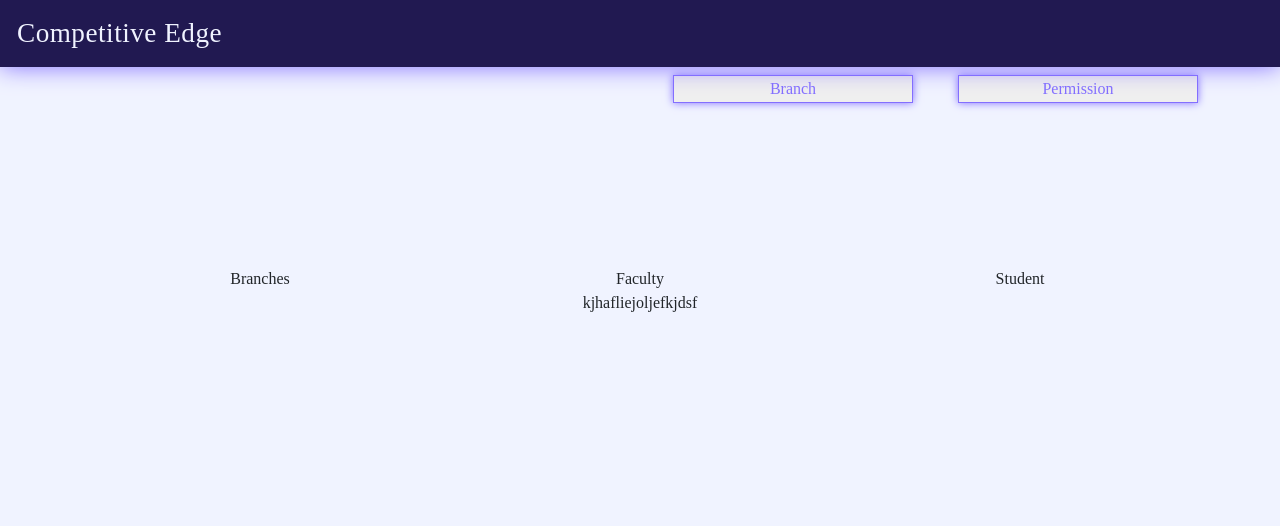
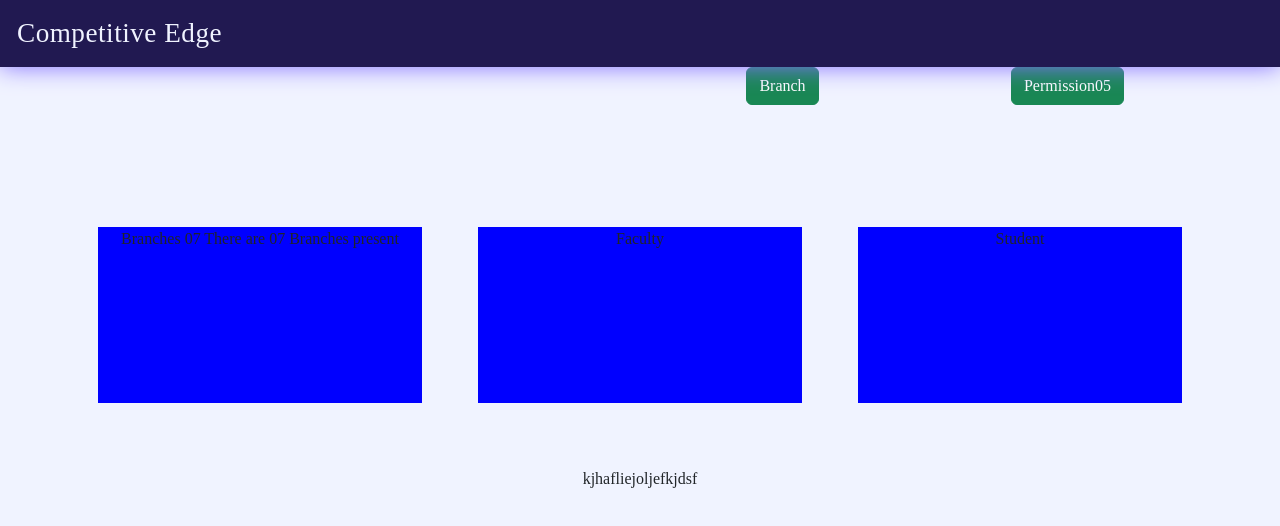
Before and after one commit to BiplabGanguly/competitiveEdge, a React (Create React App) app: page /admin/dashboard in a window 1280 px wide. Shown: the top 526 px of the page. Built offline with nearby package versions, Linux system fonts and the light colour scheme.

Commit message:
change admindashboard

```diff
--- a/src/Css/admindashboardStyle.css
+++ b/src/Css/admindashboardStyle.css
@@ -1,4 +1,12 @@
-.button-control{
-    text-align: right;
-    height: 200px;
+
+.admin-dashboard-info-box{
+    background-color: blue;
+    height: 22vh;
+    margin: 0 2vh 3vh 2vh;
 }
+.center-content{
+    height: 30vh;
+}
+.upper-content{
+    height: 20vh;
+}
--- a/src/containers/AdminDashboard.jsx
+++ b/src/containers/AdminDashboard.jsx
@@ -5,31 +5,37 @@ import "../Css/admindashboardStyle.css";
 function AdminDashboard() {
     return (
         <div className='container'>
-            <div className='row button-control'>
-                <div className='col-6'></div>
-
-                <div className='col-3 branch-button-control'>
-                    <button type='submit' className='btn-home'>Branch</button>
+            <div className='row upper-content'>
+                <div className='col-md-3 admin-branch-button offset-md-6'>
+                    <button type='submit' className='btn btn-success'>Branch</button>
                 </div>
-                <div className='col-3'>
-                    <button type='submit' className='btn-home'>Permission</button>
+                <div className='col-md-3'>
+                    <button type='submit' className='btn btn-success'>Permission<span>05</span></button>
                 </div>
             </div>
             <div className='row center-content'>
-                <div className='col-4 branch-div'>
+                <div className='col-md-4 branch-div'>
+                <div className='admin-dashboard-info-box'>
                     Branches
+                    07
+                    There are 07 Branches present
+                    </div>
                 </div>
-                <div className='col-4 faculty-div'>
+                <div className='col-md-4 faculty-div'>
+                <div className='admin-dashboard-info-box'>
                     Faculty
                 </div>
-                <div className='col-4 student-div'>
+                </div>
+                <div className='col-md-4 student-div'>
+                <div className='admin-dashboard-info-box'>
                     Student
+                    </div>
                 </div>
             </div>
             <div className='row'>
-            <div className='col-12 other-content'>
-                kjhafliejoljefkjdsf
-            </div>
+                <div className='col-md-12 other-content'>
+                    kjhafliejoljefkjdsf
+                </div>
             </div>
         </div>
     )
--- a/src/containers/FormInstitute.jsx
+++ b/src/containers/FormInstitute.jsx
@@ -5,26 +5,26 @@ import { Link } from 'react-router-dom';
 
 function FormInstitute() {
     var showdate = new Date();
-    var displaytodaysdate = showdate.getDate() + '/' + showdate.getMonth() + '/' + showdate.getFullYear();
+    var displaytodaysdate = showdate.getDate() + '/' + (showdate.getMonth()+1) + '/' + showdate.getFullYear();
     return (
         <>
             <div className='container'>
                 <div className='row admin-institute-title'>
                     <div className='institute-title'>Institute Form</div>
                 </div>
-                <div className='row all-information'>
-                    <input type='text' className='form-control' placeholder='Institute Name' />
-                    <input type='textarea' className='form-control' placeholder='Description' />
-                    <input type='text' className='form-control' placeholder='Tagline' />
-                    <input type='text' className='form-control' placeholder='Headline' />
-                    <input type='text' className='form-control' placeholder='Courses' />
-                    <input type='text' className='form-control' placeholder='Any Special Recognitions or Affiliations' />
-                    <input type='text' className='form-control' placeholder='Affiliation ref. Number' />
-                    <div className='col-2'>
+                <div className='row all-information d-block mx-auto'>
+                    <input type='text' className='form-control mb-3' placeholder='Institute Name' />
+                    <textarea className='form-control mb-3' placeholder='Description' rows={3} ></textarea>
+                    <input type='text' className='form-control mb-3' placeholder='Tagline' />
+                    <input type='text' className='form-control mb-3' placeholder='Headline' />
+                    <input type='text' className='form-control mb-3' placeholder='Courses' />
+                    <input type='text' className='form-control mb-3' placeholder='Any Special Recognitions or Affiliations' />
+                    <input type='text' className='form-control mb-3' placeholder='Affiliation ref. Number' />
+                    <div className='col-2 mb-3'>
                         Registration Date
                     </div>
-                    <div className='col-10'>
-                        <input type='text' className='form-control' value={displaytodaysdate} />
+                    <div className='col-10 mb-3'>
+                        <input type='text' className='form-control mb-3' value={displaytodaysdate} />
                     </div>
                     <Link to={"/admin/dashboard"}>Admin dashboard</Link>
                 </div>
```
